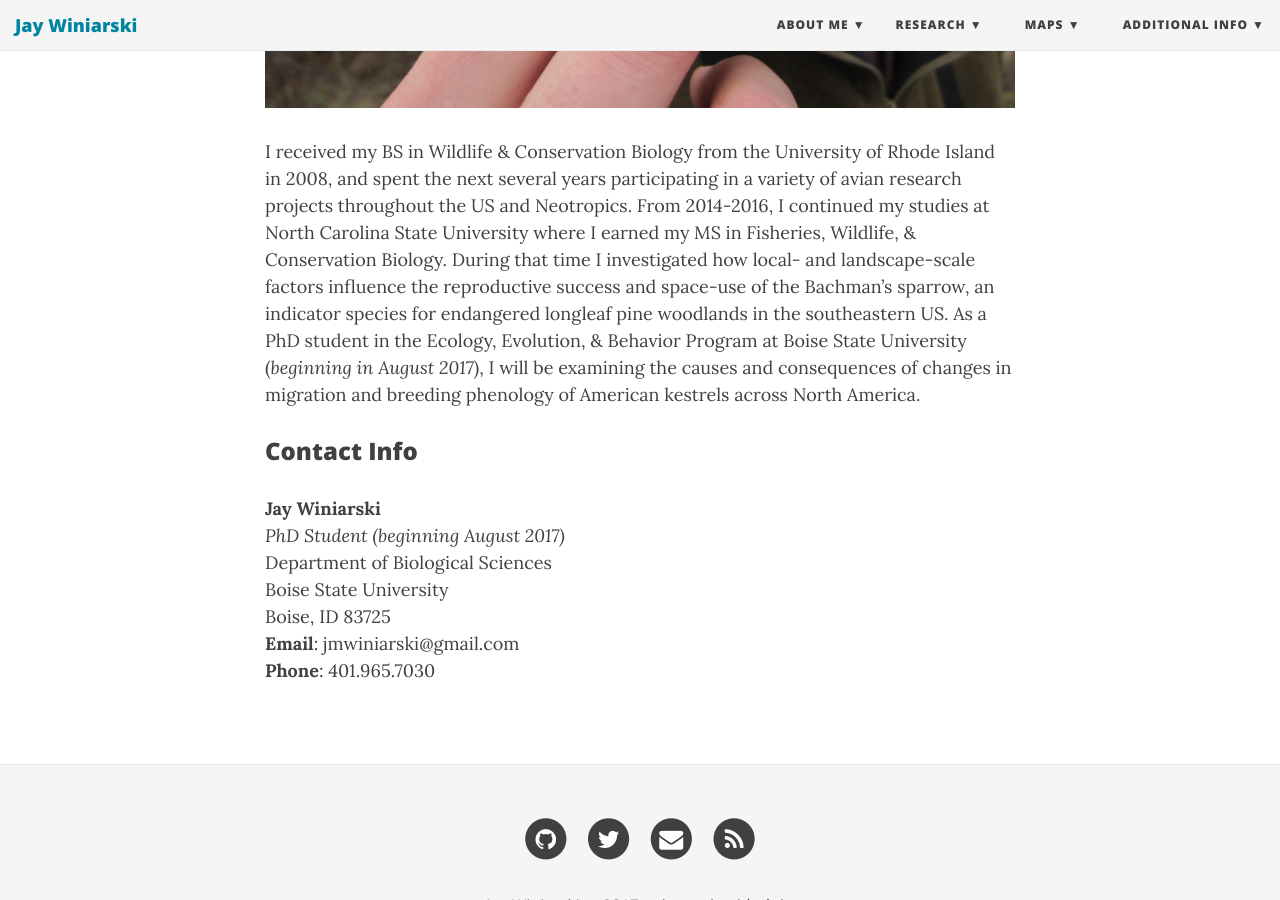
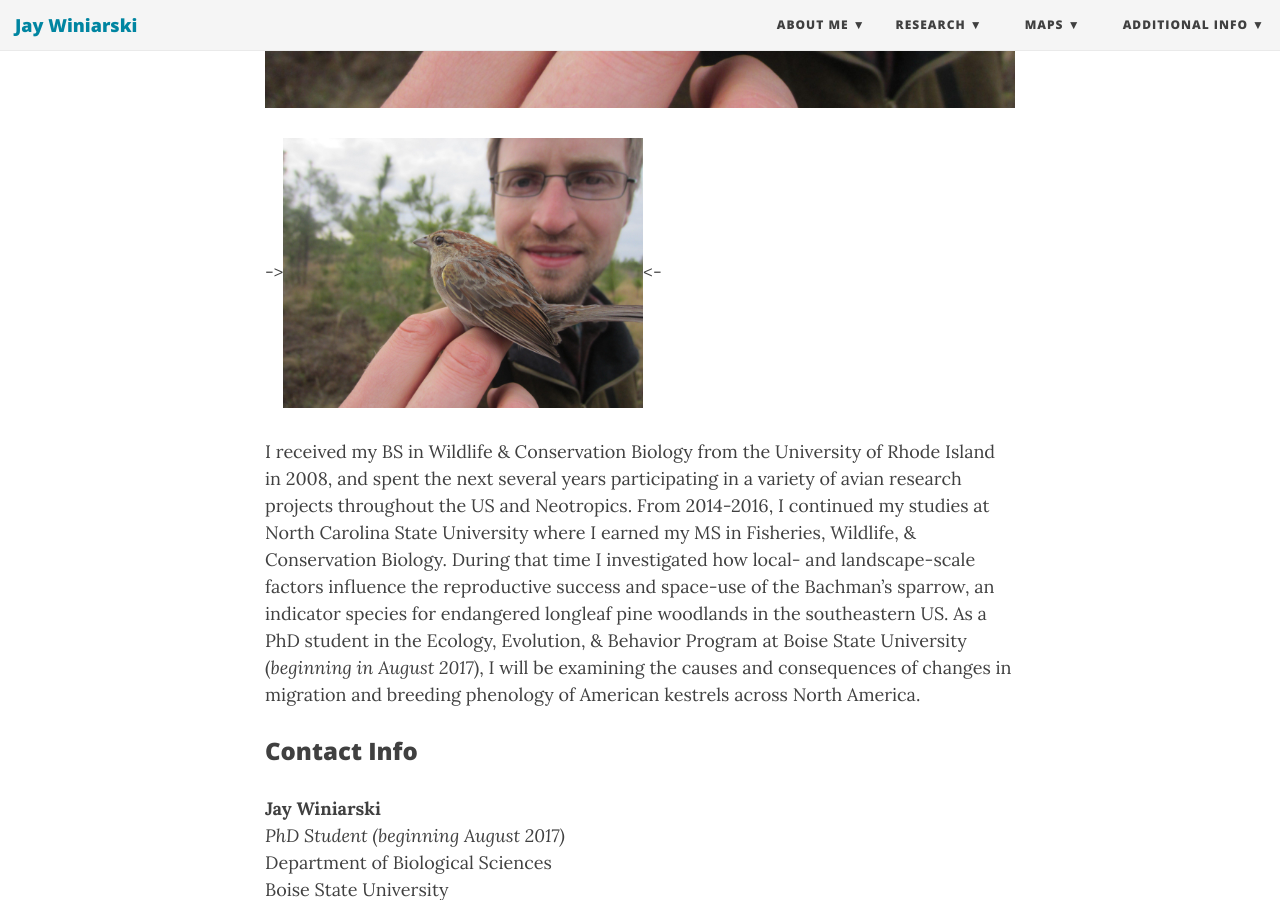
Before and after one commit to jaymwin/jaymwin.github.io, a Jekyll site: the page built from aboutme.md, in a window 1280 px wide and 900 px high, scrolled down 698 px. Built offline with Jekyll 4.4.1, drawn with Linux system fonts in a browser that asks for light colours; nearby versions of some CDN libraries.

Commit message:
Update aboutme.md

```diff
--- a/aboutme.md
+++ b/aboutme.md
@@ -5,6 +5,8 @@ subtitle: "About Me"
 ---
 
 <img align="center" src="/img/jay_photo_2.jpg">
+
+->![](/img/jay_photo_2.jpg){:width="360px"}<-
 
 I received my BS in Wildlife & Conservation Biology from the University of Rhode Island in 2008, and spent the next several years participating in a variety of avian research projects throughout the US and Neotropics. From 2014-2016, I continued my studies at North Carolina State University where I earned my MS in Fisheries, Wildlife, & Conservation Biology. During that time I investigated how local- and landscape-scale factors influence the reproductive success and space-use of the Bachman’s sparrow, an indicator species for endangered longleaf pine woodlands in the southeastern US. As a PhD student in the Ecology, Evolution, & Behavior Program at Boise State University (*beginning in August 2017*), I will be examining the causes and consequences of changes in migration and breeding phenology of American kestrels across North America.
 
```
